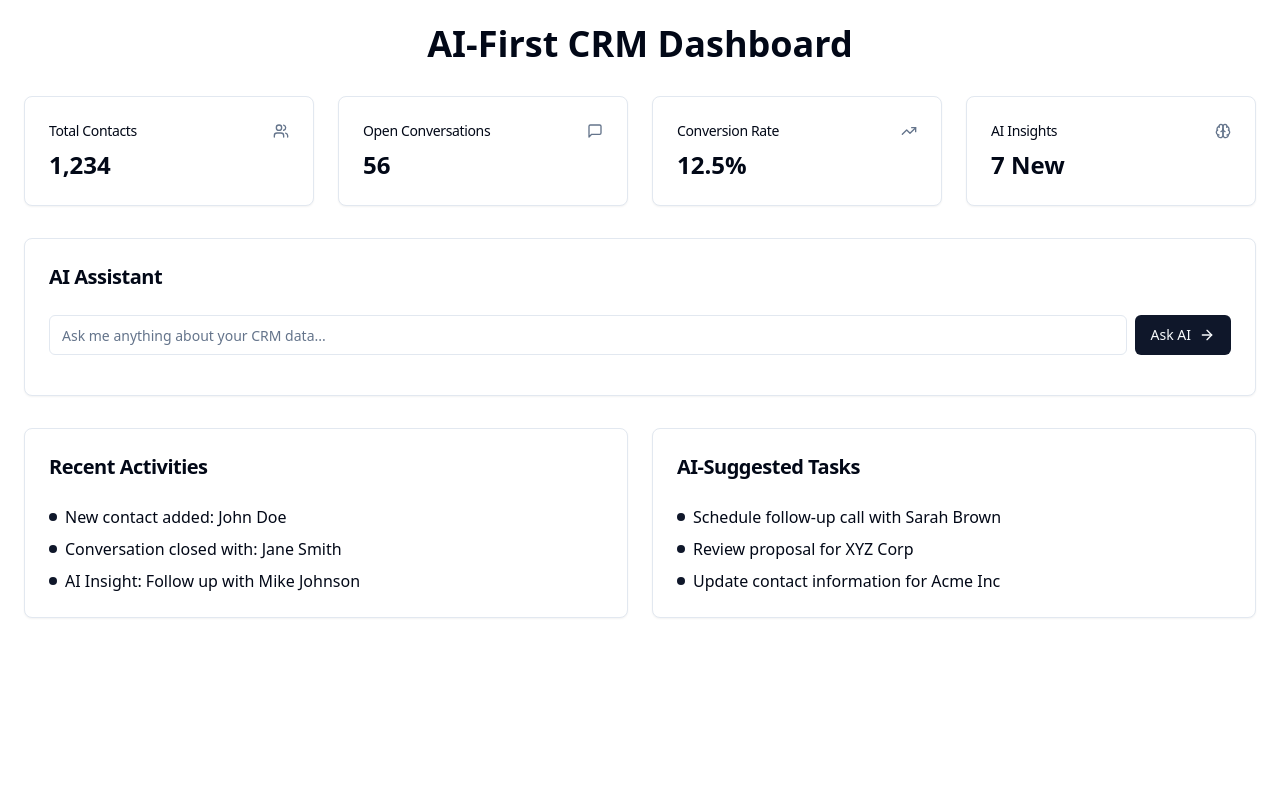
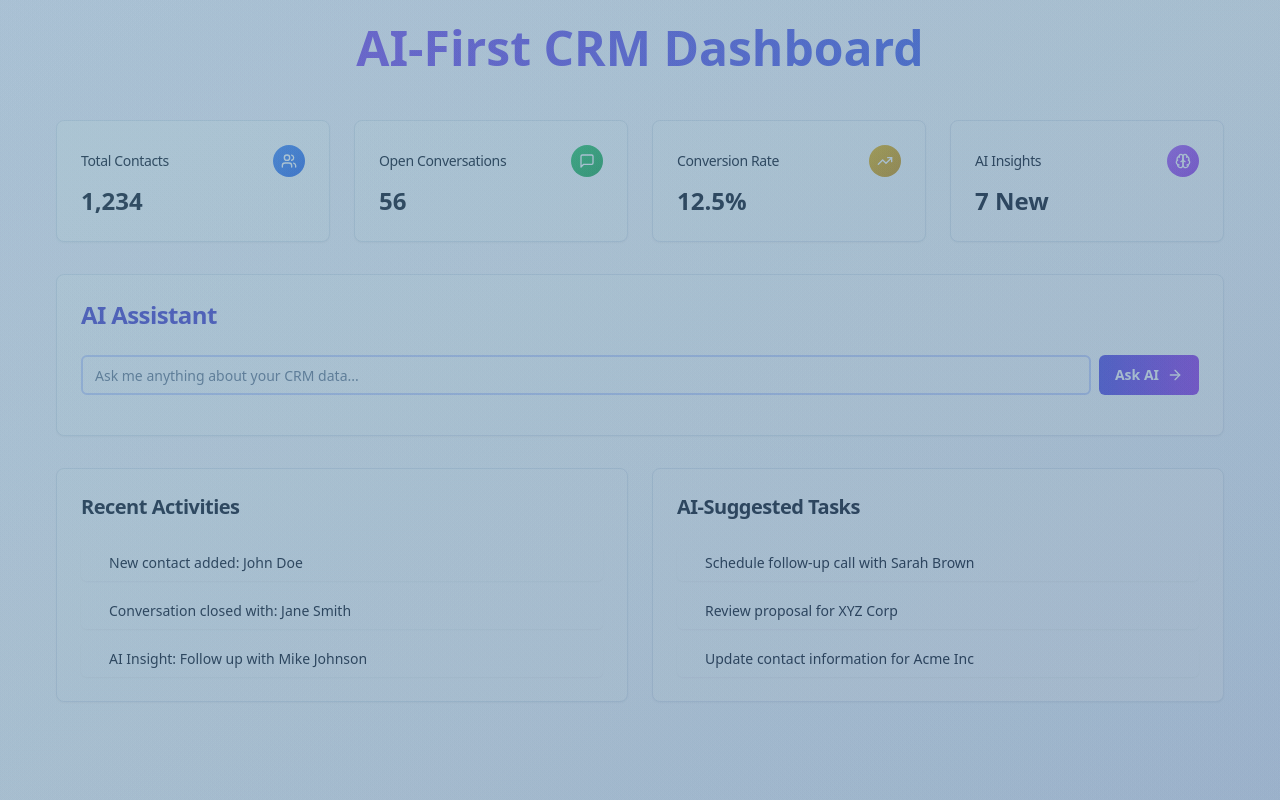
Before and after one commit to GPT-Engineer-App-Dev/ai-first-creator, a React (Vite) app: page / in a window 1280 px wide. Built offline with nearby package versions, Linux system fonts and the light colour scheme.

Commit message:
GPT Engineer Update [skip gpt_engineer]

```diff
--- a/src/pages/Index.jsx
+++ b/src/pages/Index.jsx
@@ -15,12 +15,13 @@ const Index = () => {
   };
 
   return (
-    <div className="container mx-auto p-6">
+    <div className="min-h-screen bg-gradient-to-br from-purple-50 via-white to-blue-50 p-6">
+      <div className="container mx-auto">
       <motion.h1
         initial={{ opacity: 0, y: -20 }}
         animate={{ opacity: 1, y: 0 }}
         transition={{ duration: 0.5 }}
-        className="text-4xl font-bold mb-8 text-center"
+        className="text-5xl font-extrabold mb-12 text-center bg-clip-text text-transparent bg-gradient-to-r from-purple-600 to-blue-600"
       >
         AI-First CRM Dashboard
       </motion.h1>
@@ -32,16 +33,19 @@ const Index = () => {
         transition={{ duration: 0.5, delay: 0.2 }}
       >
         {[
-          { title: "Total Contacts", value: "1,234", icon: Users },
-          { title: "Open Conversations", value: "56", icon: MessageSquare },
-          { title: "Conversion Rate", value: "12.5%", icon: TrendingUp },
-          { title: "AI Insights", value: "7 New", icon: Brain },
+          { title: "Total Contacts", value: "1,234", icon: Users, color: "from-blue-500 to-blue-600" },
+          { title: "Open Conversations", value: "56", icon: MessageSquare, color: "from-green-500 to-green-600" },
+          { title: "Conversion Rate", value: "12.5%", icon: TrendingUp, color: "from-yellow-500 to-yellow-600" },
+          { title: "AI Insights", value: "7 New", icon: Brain, color: "from-purple-500 to-purple-600" },
         ].map((stat, index) => (
           <motion.div key={stat.title} whileHover={{ scale: 1.05 }} whileTap={{ scale: 0.95 }}>
-            <Card>
+            <Card className="overflow-hidden">
+              <div className={`absolute inset-0 bg-gradient-to-br ${stat.color} opacity-10`}></div>
               <CardHeader className="flex flex-row items-center justify-between space-y-0 pb-2">
                 <CardTitle className="text-sm font-medium">{stat.title}</CardTitle>
-                <stat.icon className="h-4 w-4 text-muted-foreground" />
+                <div className={`p-2 rounded-full bg-gradient-to-br ${stat.color}`}>
+                  <stat.icon className="h-4 w-4 text-white" />
+                </div>
               </CardHeader>
               <CardContent>
                 <div className="text-2xl font-bold">{stat.value}</div>
@@ -56,19 +60,20 @@ const Index = () => {
         animate={{ opacity: 1, y: 0 }}
         transition={{ duration: 0.5, delay: 0.4 }}
       >
-        <Card className="mb-8">
+        <Card className="mb-8 overflow-hidden">
+          <div className="absolute inset-0 bg-gradient-to-br from-indigo-500 to-purple-600 opacity-10"></div>
           <CardHeader>
-            <CardTitle className="text-xl">AI Assistant</CardTitle>
+            <CardTitle className="text-2xl font-bold text-indigo-700">AI Assistant</CardTitle>
           </CardHeader>
           <CardContent>
             <div className="flex space-x-2 mb-4">
               <Input
                 placeholder="Ask me anything about your CRM data..."
-                className="flex-grow"
+                className="flex-grow border-2 border-indigo-200 focus:border-indigo-500 focus:ring-indigo-500"
                 value={aiQuery}
                 onChange={(e) => setAiQuery(e.target.value)}
               />
-              <Button onClick={handleAskAI}>
+              <Button onClick={handleAskAI} className="bg-gradient-to-r from-indigo-600 to-purple-600 hover:from-indigo-700 hover:to-purple-700 text-white font-bold">
                 Ask AI
                 <ArrowRight className="ml-2 h-4 w-4" />
               </Button>
@@ -77,9 +82,9 @@ const Index = () => {
               <motion.div
                 initial={{ opacity: 0, y: 10 }}
                 animate={{ opacity: 1, y: 0 }}
-                className="bg-muted p-4 rounded-md"
+                className="bg-indigo-50 p-4 rounded-md border border-indigo-200"
               >
-                <p className="text-sm">{aiResponse}</p>
+                <p className="text-sm text-indigo-800">{aiResponse}</p>
               </motion.div>
             )}
           </CardContent>
@@ -97,29 +102,30 @@ const Index = () => {
             "New contact added: John Doe",
             "Conversation closed with: Jane Smith",
             "AI Insight: Follow up with Mike Johnson"
-          ]},
+          ], gradient: "from-green-500 to-emerald-600", iconColor: "text-green-500"},
           { title: "AI-Suggested Tasks", items: [
             "Schedule follow-up call with Sarah Brown",
             "Review proposal for XYZ Corp",
             "Update contact information for Acme Inc"
-          ]}
+          ], gradient: "from-blue-500 to-cyan-600", iconColor: "text-blue-500"}
         ].map((section, index) => (
-          <Card key={section.title}>
+          <Card key={section.title} className="overflow-hidden">
+            <div className={`absolute inset-0 bg-gradient-to-br ${section.gradient} opacity-10`}></div>
             <CardHeader>
-              <CardTitle className="text-xl">{section.title}</CardTitle>
+              <CardTitle className="text-xl font-bold">{section.title}</CardTitle>
             </CardHeader>
             <CardContent>
-              <ul className="space-y-2">
+              <ul className="space-y-3">
                 {section.items.map((item, itemIndex) => (
                   <motion.li
                     key={itemIndex}
                     initial={{ opacity: 0, x: -20 }}
                     animate={{ opacity: 1, x: 0 }}
                     transition={{ duration: 0.3, delay: 0.1 * itemIndex }}
-                    className="flex items-center space-x-2"
+                    className="flex items-center space-x-3 bg-white bg-opacity-60 p-2 rounded-md shadow-sm"
                   >
-                    <div className="w-2 h-2 bg-primary rounded-full" />
-                    <span>{item}</span>
+                    <div className={`w-2 h-2 ${section.iconColor} rounded-full`} />
+                    <span className="text-sm">{item}</span>
                   </motion.li>
                 ))}
               </ul>
@@ -128,6 +134,7 @@ const Index = () => {
         ))}
       </motion.div>
     </div>
+    </div>
   );
 };
 
```
